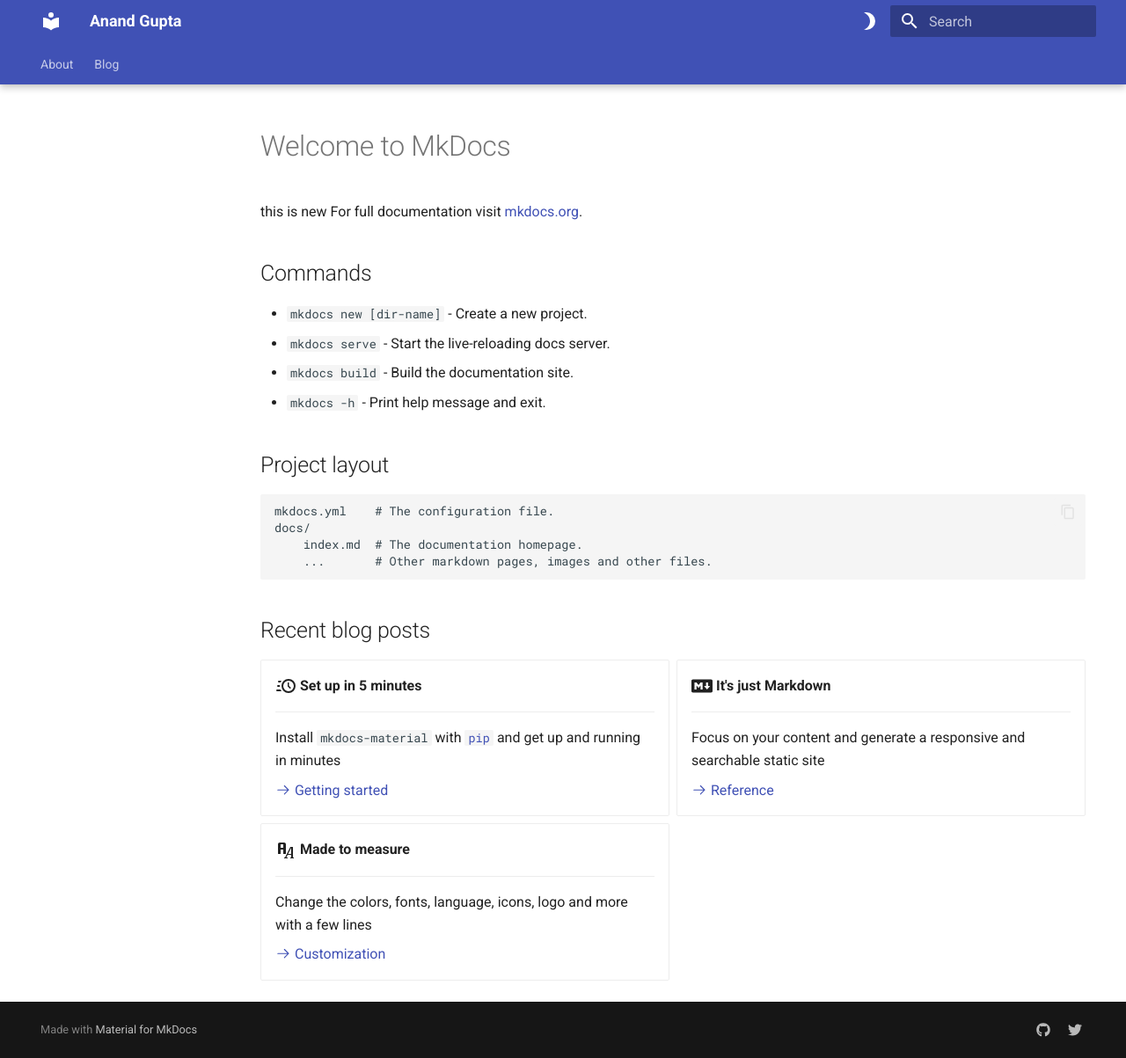
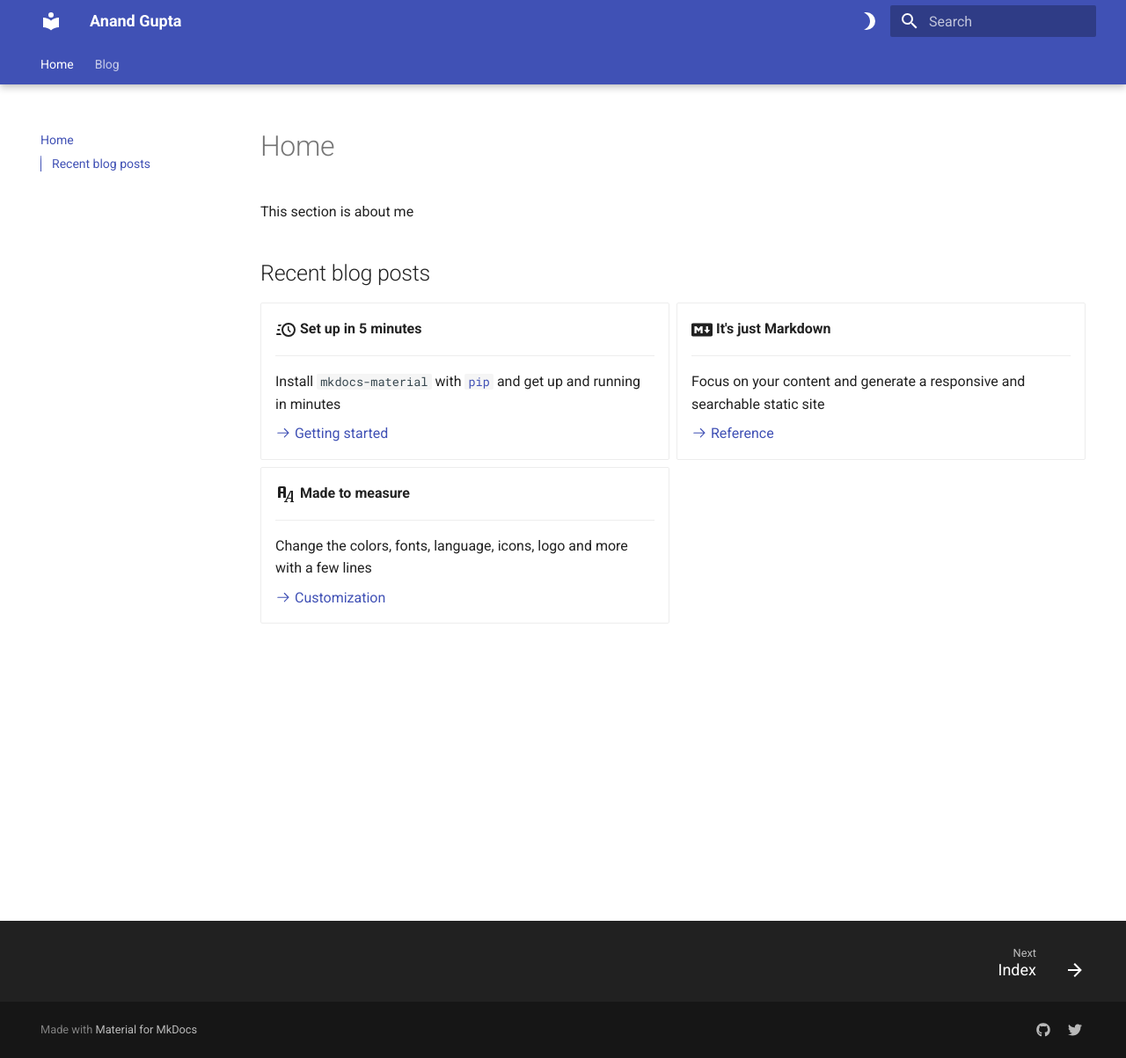
Before and after one commit to anandgupta1202/anandgupta1202.github.io, an MkDocs documentation site: the page built from docs/index.md, in a window 1280 px wide and 1203 px high. Shown: the whole window at 88% size. Built offline with MkDocs 1.6.1 and Material for MkDocs 9.7.7, drawn with Linux system fonts in a browser that asks for light colours.

Commit message:
added changes to page structure

```diff
--- a/docs/index.md
+++ b/docs/index.md
@@ -1,23 +1,17 @@
-# Welcome to MkDocs
+---
+id: home070424
+title: Home
+authors:
+  - anandgupta
+date:
+  created: 2019-08-19
+  exported_on: 2024-08-01
+  updated: 2019-08-19
+draft: false
+slug: home
+---
 
-
- this is new
-For full documentation visit [mkdocs.org](https://www.mkdocs.org).
-
-## Commands
-
-* `mkdocs new [dir-name]` - Create a new project.
-* `mkdocs serve` - Start the live-reloading docs server.
-* `mkdocs build` - Build the documentation site.
-* `mkdocs -h` - Print help message and exit.
-
-## Project layout
-
-    mkdocs.yml    # The configuration file.
-    docs/
-        index.md  # The documentation homepage.
-        ...       # Other markdown pages, images and other files.
-
+This section is about me
 
 ## Recent blog posts
 
--- a/mkdocs.yml
+++ b/mkdocs.yml
@@ -1,7 +1,6 @@
 site_name: Anand Gupta
 nav:
-  # - Home: index.md
-  - About: about.md
+  - Home: index.md
   - Blog:
       - Blog Homepage: blog/index.md
 plugins:
@@ -31,24 +30,23 @@
   - search:
       enabled: true
       lang:
-
 theme:
   name: material
   features:
     - announce.dismiss
+    - content.code.copy
+    - content.tabs.link
+    - navigation.footer
     - navigation.path
+    - navigation.sections
     - navigation.tabs
     - navigation.tabs.sticky
-    - navigation.sections
-    - navigation.footer
-    - toc.integrate
-    - toc.follow
     - navigation.top
     - search.highlight
     - search.share
     - search.suggest
-    - content.tabs.link
-    - content.code.copy
+    - toc.follow
+    - toc.integrate
   language: en
   palette:
     # Palette toggle for light mode
@@ -86,7 +84,7 @@
       auto_append:
         - includes/abbreviations.md
 extra:
-  homepage: https://anandgupta1202.github.io/
+  # homepage: https://anandgupta1202.github.io/
   social:
     - icon: fontawesome/brands/github
       link: https://github.com/anandgupta1202
```
Also changed, not shown: docs/about.md (deleted, +0 -4 lines), requirements.txt (added).
